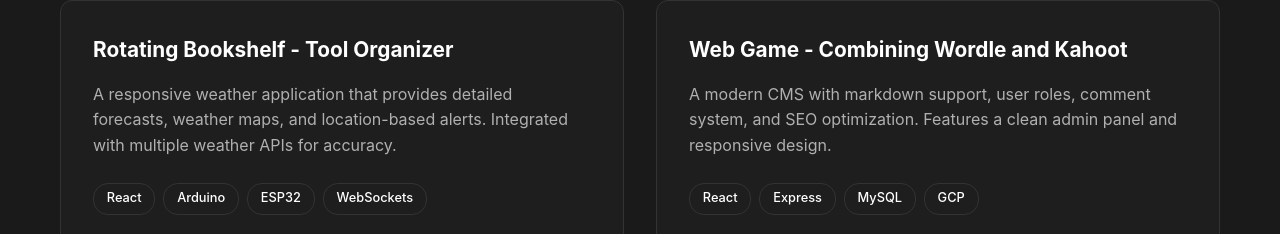
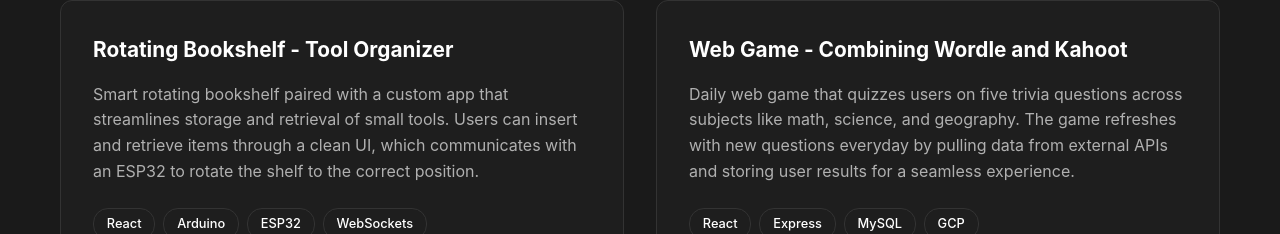
Before and after one commit to KashRama/portfolio-website, a React (Create React App) app: page / in a window 1280 px wide. Shown: the part 2157-2391 px from the top of the page. Built offline with nearby package versions, Linux system fonts and the light colour scheme.

Commit message:
Updated project descriptions

```diff
--- a/src/components/Contact.js
+++ b/src/components/Contact.js
@@ -43,7 +43,7 @@ const Contact = () => {
 
   const downloadResume = () => {
     // In a real app, this would download an actual PDF file
-    alert('Resume download would start here!');
+    alert('Resume upload coming soon!');
   };
 
   return (
--- a/src/components/Projects.js
+++ b/src/components/Projects.js
@@ -6,13 +6,13 @@ const Projects = () => {
   const projectsData = [
     {
       title: "Rotating Bookshelf - Tool Organizer",
-      description: "A responsive weather application that provides detailed forecasts, weather maps, and location-based alerts. Integrated with multiple weather APIs for accuracy.",
+      description: "Smart rotating bookshelf paired with a custom app that streamlines storage and retrieval of small tools. Users can insert and retrieve items through a clean UI, which communicates with an ESP32 to rotate the shelf to the correct position.",
       techStack: ["React", "Arduino", "ESP32", 'WebSockets'],
       github: "https://github.com/KashRama/RotatBook"
     },
     {
       title: "Web Game - Combining Wordle and Kahoot",
-      description: "A modern CMS with markdown support, user roles, comment system, and SEO optimization. Features a clean admin panel and responsive design.",
+      description: "Daily web game that quizzes users on five trivia questions across subjects like math, science, and geography. The game refreshes with new questions everyday by pulling data from external APIs and storing user results for a seamless experience.",
       techStack: ["React", "Express", "MySQL", "GCP"],
       github: "https://github.com/KashRama/Cocoon"
     },
```
